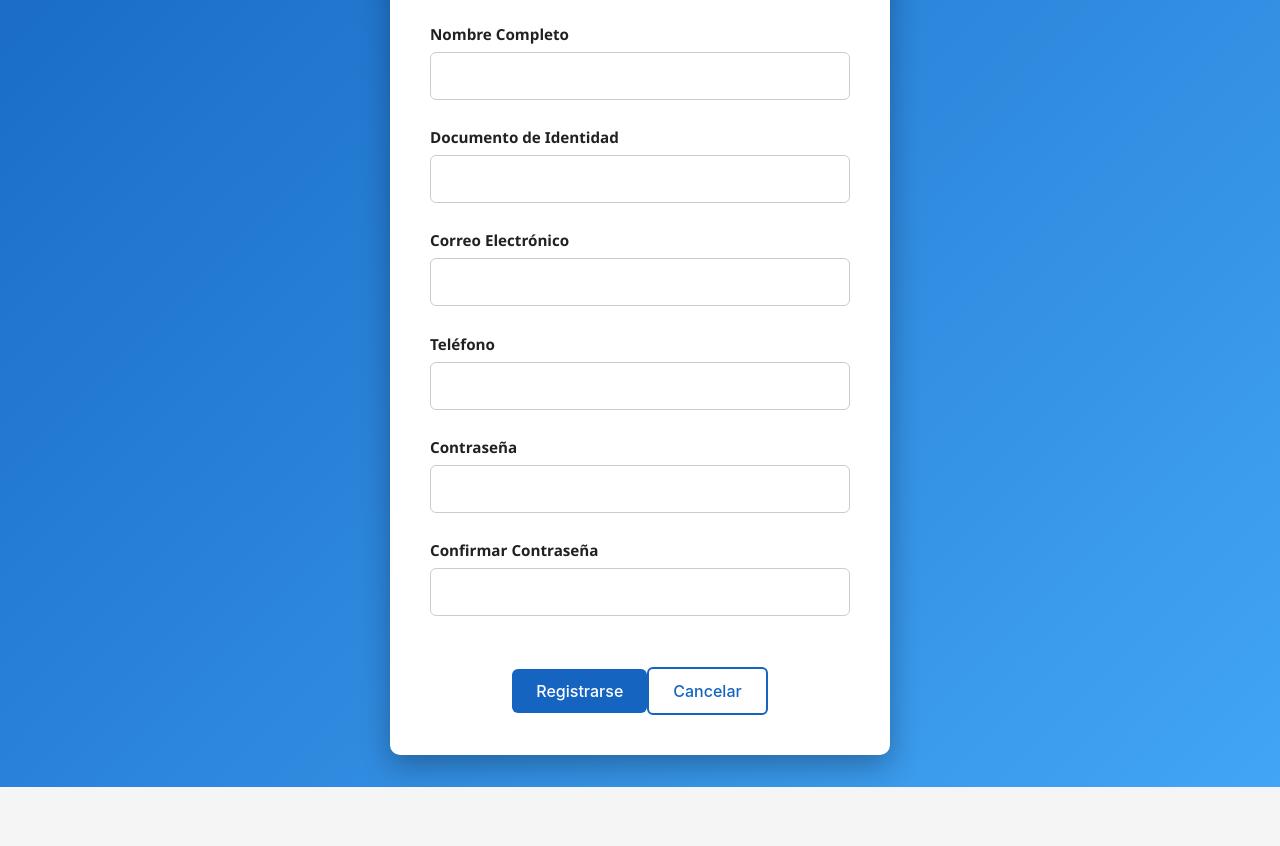
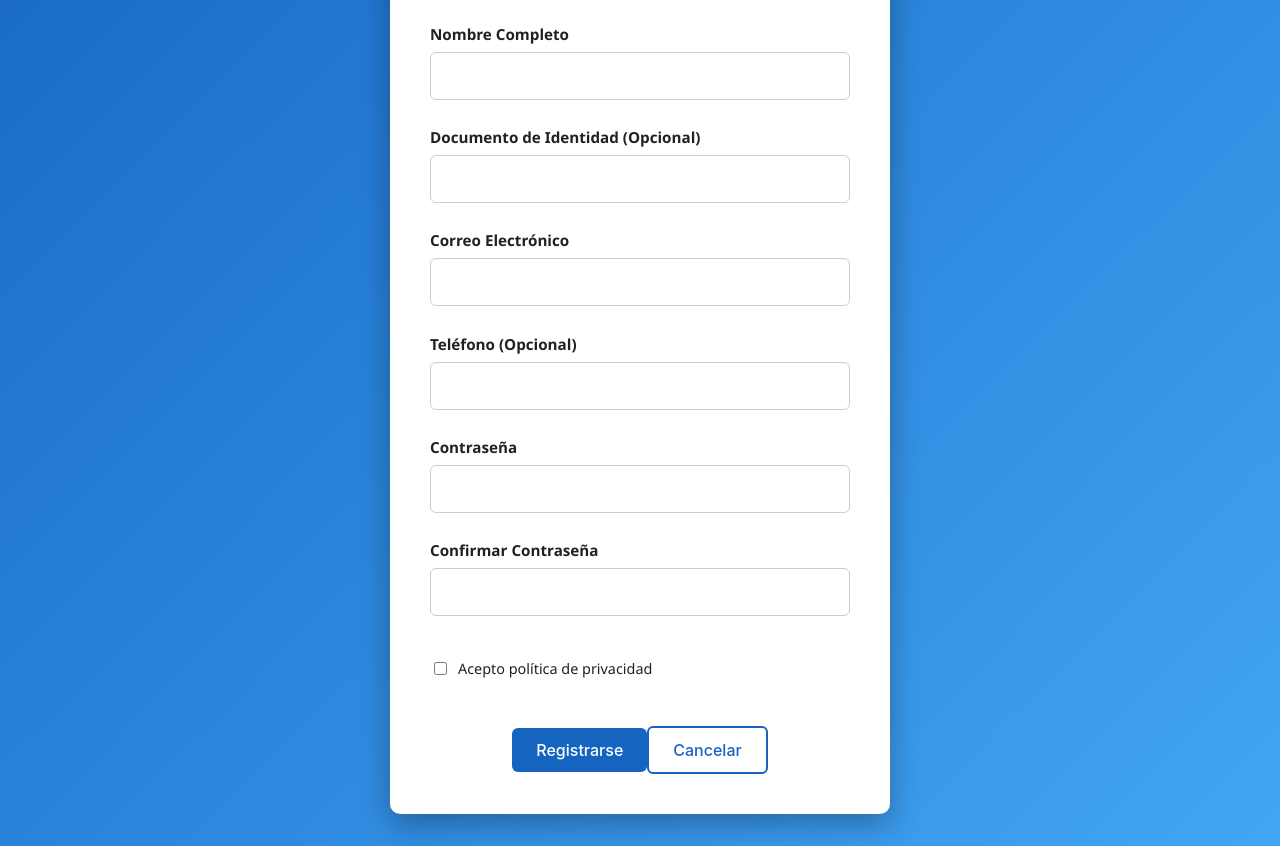
Before and after one commit to BenXinhTrai/sisweb-frontend, a React (Vite) app: page /registro in a window 1280 px wide. Shown: the part 280-1126 px from the top of the page. Before the commit the page ends 1067 px from the top, so only its background shows below. Built offline with nearby package versions, Linux system fonts and the light colour scheme.

Commit message:
feat: form opcional y politicas de privacidad

```diff
--- a/src/pages/Registro.jsx
+++ b/src/pages/Registro.jsx
@@ -17,23 +17,28 @@ export const Registro = () => {
         email: '',
         telefono: '',
         password: '',
-        confirmPassword: ''
+        confirmPassword: '',
+        aceptaPoliticas: false
     });
 
     const [error, setError] = useState('');
 
-    // Función genérica para actualizar el estado cuando el usuario escribe
     const handleChange = (e) => {
-        const { name, value } = e.target;
-        setFormData({ ...formData, [name]: value });
+        const { name, value, type, checked } = e.target;
+        setFormData({ ...formData, [name]: type === 'checkbox' ? checked : value });
     };
 
     const handleSubmit = async (e) => {
         e.preventDefault();
 
-        // 1. Validación de contraseñas coincidentes
+        // 1. Validación de contraseñas coincidentes y políticas
         if (formData.password !== formData.confirmPassword) {
             setError('Las contraseñas no coinciden.');
+            return;
+        }
+
+        if (!formData.aceptaPoliticas) {
+            setError('Debe aceptar la política de privacidad para registrarse.');
             return;
         }
 
@@ -79,11 +84,24 @@ export const Registro = () => {
                     </div>
 
                     <InputText id="nombre" label="Nombre Completo" name="nombre" value={formData.nombre} onChange={handleChange} required />
-                    <InputText id="documento" label="Documento de Identidad" name="documento" value={formData.documento} onChange={handleChange} required />
+                    <InputText id="documento" label="Documento de Identidad (Opcional)" name="documento" value={formData.documento} onChange={handleChange} />
                     <InputText id="email" label="Correo Electrónico" name="email" type="email" value={formData.email} onChange={handleChange} required />
-                    <InputText id="telefono" label="Teléfono" name="telefono" value={formData.telefono} onChange={handleChange} required />
+                    <InputText id="telefono" label="Teléfono (Opcional)" name="telefono" value={formData.telefono} onChange={handleChange} />
                     <InputText id="password" label="Contraseña" name="password" type="password" value={formData.password} onChange={handleChange} required />
                     <InputText id="confirmPassword" label="Confirmar Contraseña" name="confirmPassword" type="password" value={formData.confirmPassword} onChange={handleChange} required />
+
+                    <div className="checkbox-group" style={{ margin: '1rem 0', textAlign: 'left', fontSize: '0.9rem' }}>
+                        <label style={{ display: 'flex', alignItems: 'center', gap: '0.5rem', cursor: 'pointer' }}>
+                            <input
+                                type="checkbox"
+                                name="aceptaPoliticas"
+                                checked={formData.aceptaPoliticas}
+                                onChange={handleChange}
+                                required
+                            />
+                            Acepto política de privacidad
+                        </label>
+                    </div>
 
                     <div style={{ marginTop: '1.5rem', textAlign: 'center' }}>
                         <Button type="submit" variant="primary">Registrarse</Button>
```
